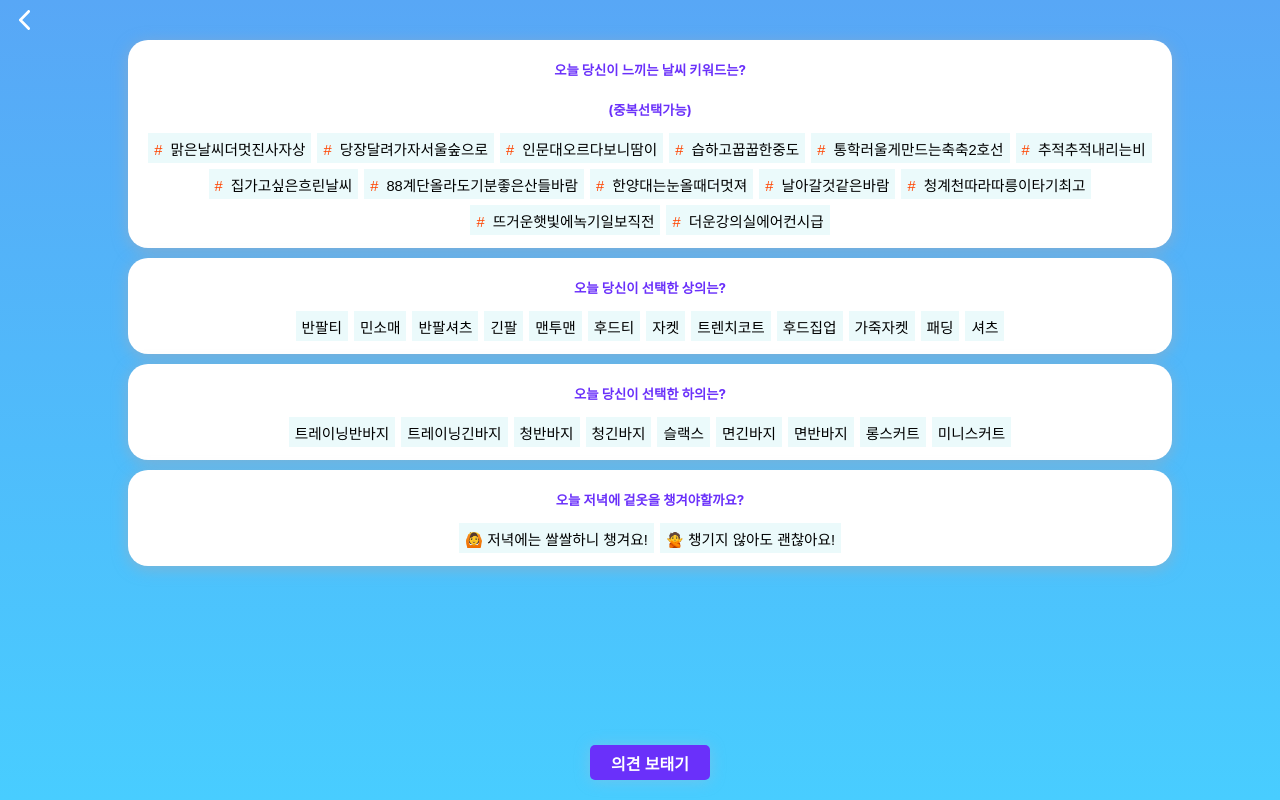
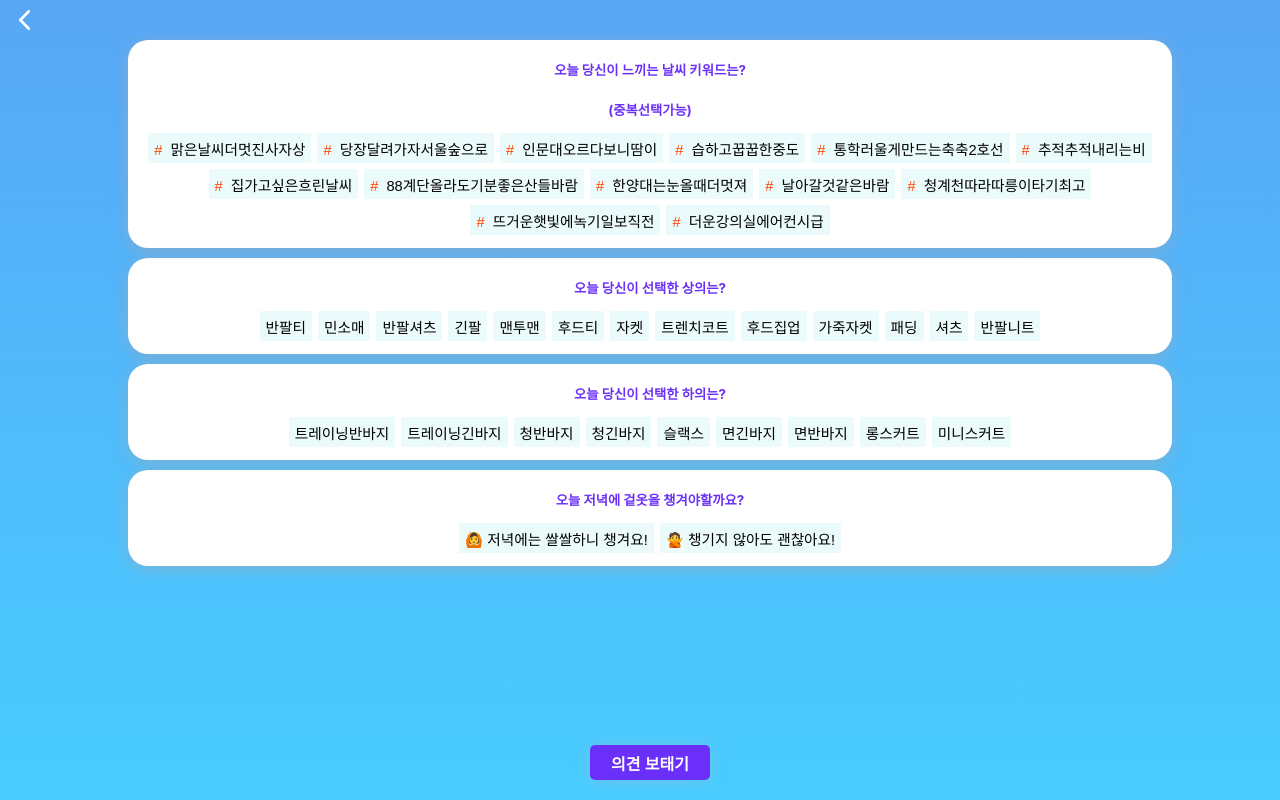
Before and after one commit to cria2000/weather_for_hanyang, a React (Create React App) app: page /list in a window 1280 px wide. Built offline with nearby package versions, Linux system fonts and the light colour scheme; no server answers.

Commit message:
옷 추가

```diff
--- a/src/ClothesPreset.ts
+++ b/src/ClothesPreset.ts
@@ -15,7 +15,8 @@ export const clothesTopMap = new Map<number, ClothesDataType>([
     [9, {id: 9, name: '후드집업'}],
     [10, {id: 10, name: '가죽자켓'}],
     [11, {id: 11, name: '패딩'}],
-    [12, {id: 12, name: '셔츠'}]
+    [12, {id: 12, name: '셔츠'}],
+    [13, {id: 13, name: '반팔니트'}]
 ])
 
 export const clothesPantsMap = new Map<number, ClothesDataType>([
```
